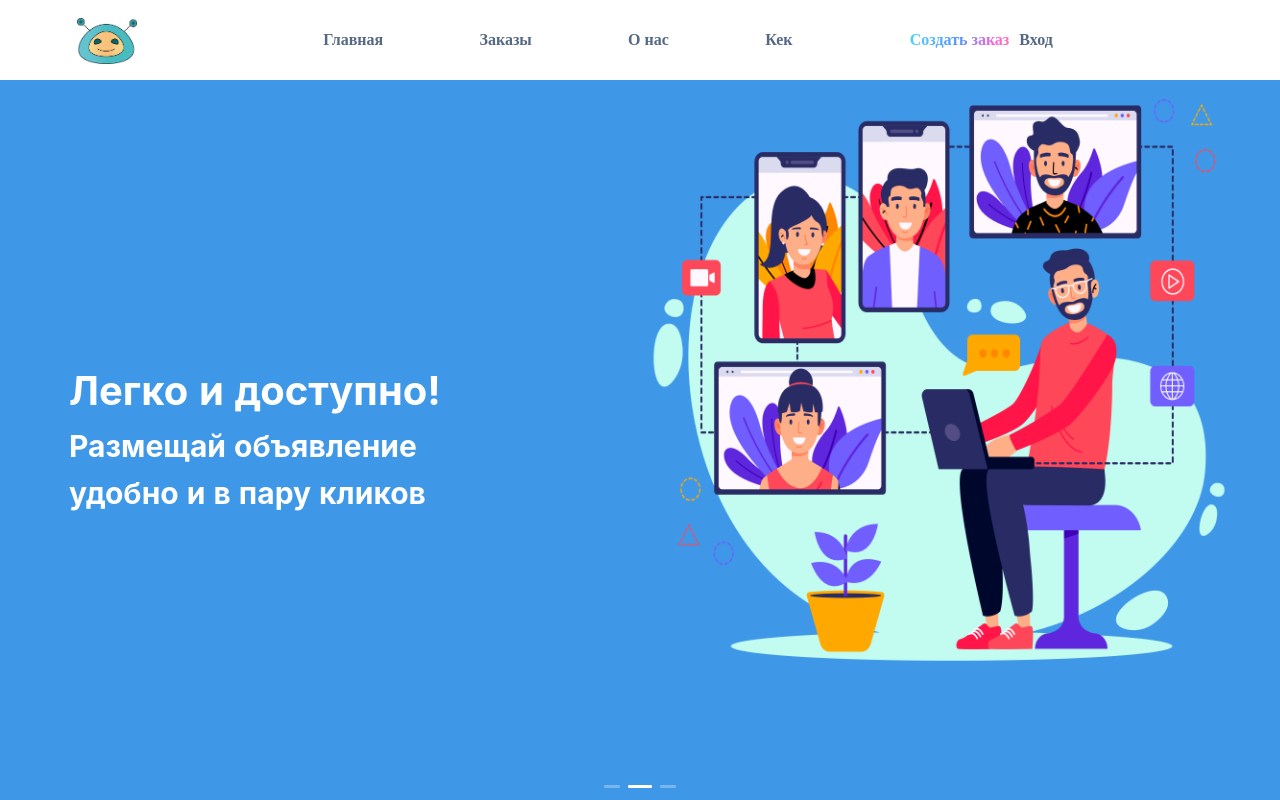
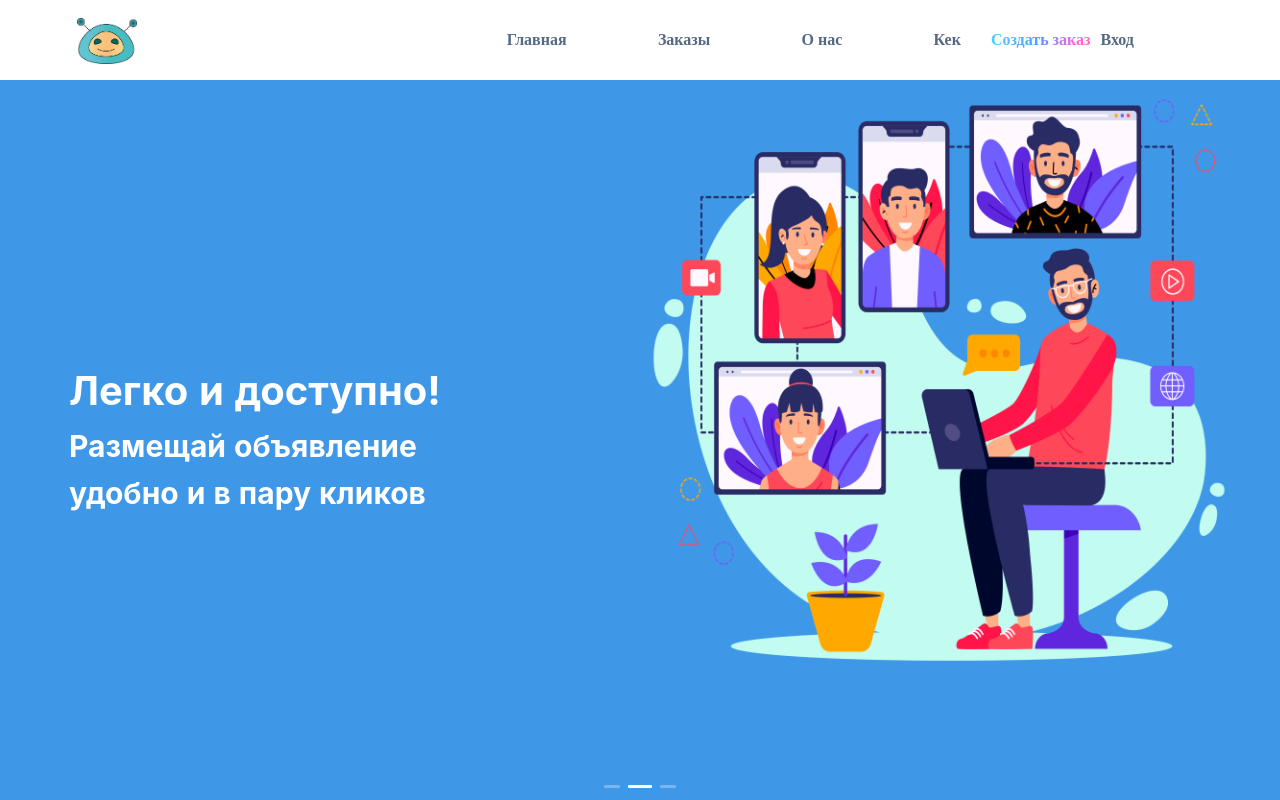
Before and after one commit to GentleGame/test-react-app, a React app: page / in a window 1280 px wide. Shown: the top 800 px of the page. Built offline with nearby package versions, Linux system fonts and the light colour scheme.

Commit message:
add regalia

```diff
--- a/src/Components/Main/Navigation/index.js
+++ b/src/Components/Main/Navigation/index.js
@@ -14,7 +14,7 @@ export class Navigation extends Component {
                         <img src={logo} style={{width: '60px'}}/>
                     </Col>
                     <Col span={20}>
-                       <Row justify='space-around'>
+                       <Row gutter='30' justify='end'>
                         <Col span={12}>
                                 <Row justify='space-between'>
                                     <Col className='nav-block__col'>
```
Also changed, not shown: src/Components/Regalia/index.js (added), src/Components/Regalia/index.less (added), 1 other file (tests, documents, lock files or other folders).
